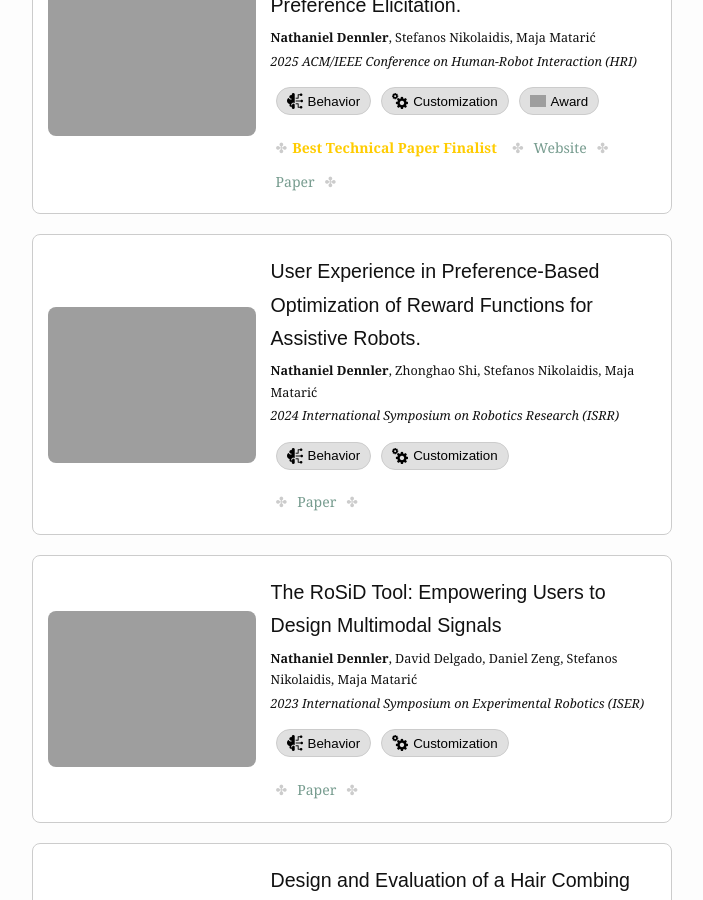
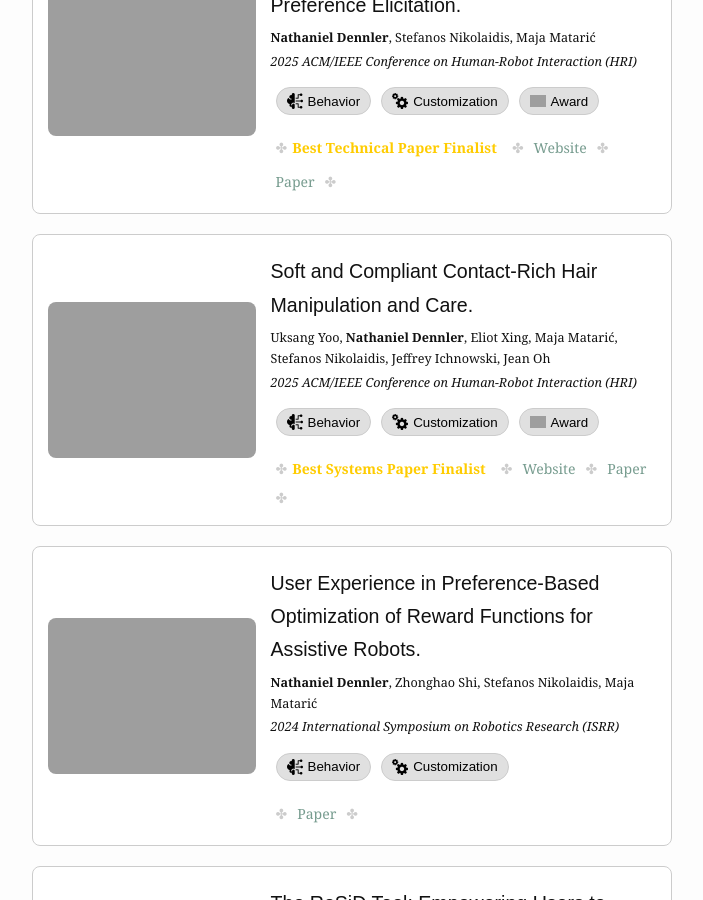
Before and after one commit to ndennler/ndennler.github.io, a Jekyll site: the page built from research.md, in a window 1280 px wide and 900 px high, scrolled down 1360 px. Shown: the whole window, without its empty margins (288-991 px from the left). Built offline with Jekyll 4.4.1, drawn with Linux system fonts in a browser that asks for light colours; grey boxes are pictures that could not be loaded.

Commit message:
Update research.md

```diff
--- a/research.md
+++ b/research.md
@@ -47,6 +47,17 @@ items:
       award: Best Technical Paper Finalist
       website: https://interaction-lab.github.io/CLEA/
       paper: https://interaction-lab.github.io/CLEA/static/pdfs/CLEA.pdf
+
+    - title: "Soft and Compliant Contact-Rich Hair Manipulation and Care."
+      image:
+        src: /assets/img/work/soft_hair_care.gif
+        alt: Video of MOE-Hair performing a variety of hair care tasks on different users.
+      authors: Uksang Yoo, <b>Nathaniel Dennler</b>, Eliot Xing, Maja Matarić, Stefanos Nikolaidis, Jeffrey Ichnowski, Jean Oh
+      conference: 2025 ACM/IEEE Conference on Human-Robot Interaction (HRI)
+      tags: Behavior,Customization,Award
+      award: Best Systems Paper Finalist
+      website: https://moehair.github.io/
+      paper: https://moehair.github.io/static/pdfs/paper.pdf
 
     - title: "User Experience in Preference-Based Optimization of Reward Functions for Assistive Robots."
       image:
```
